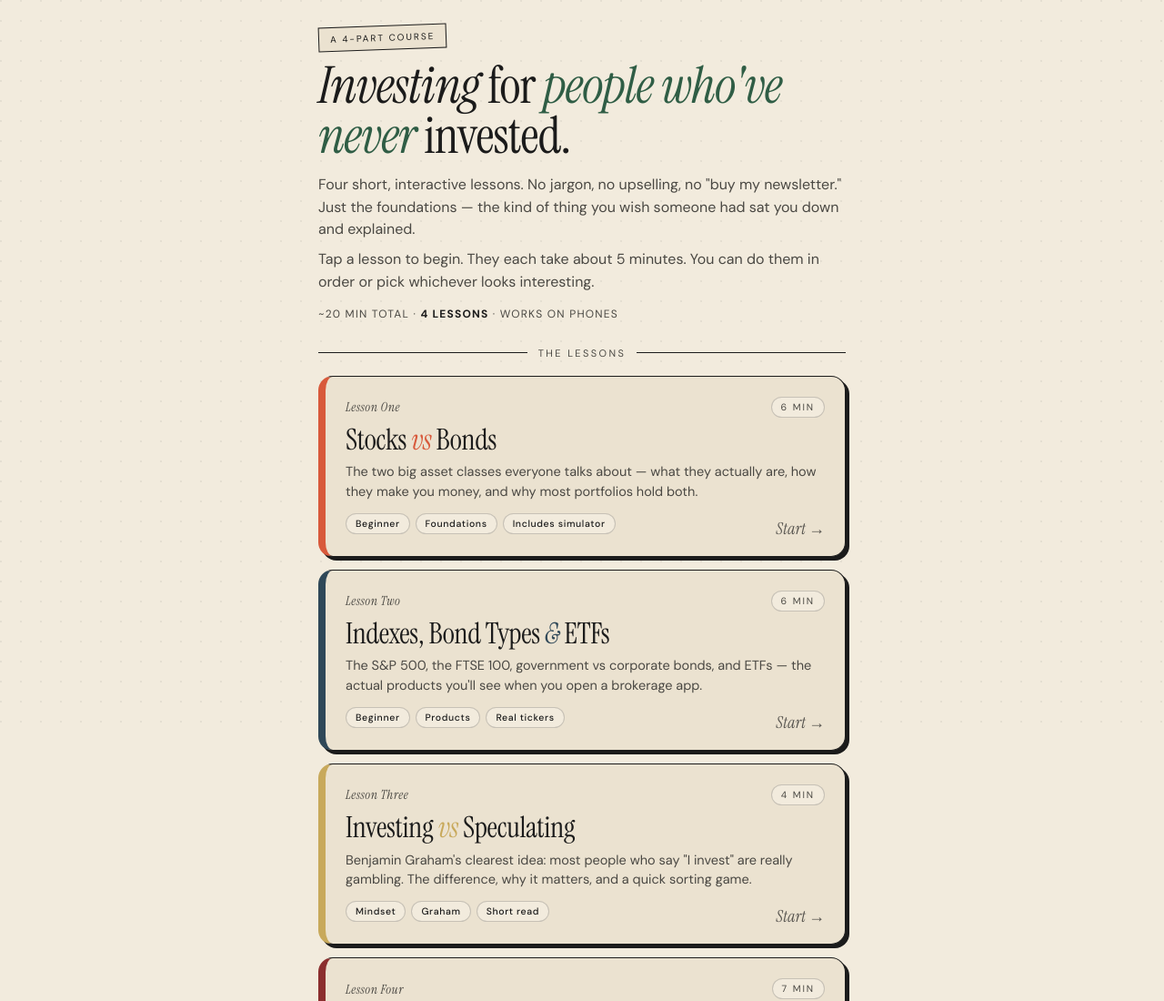
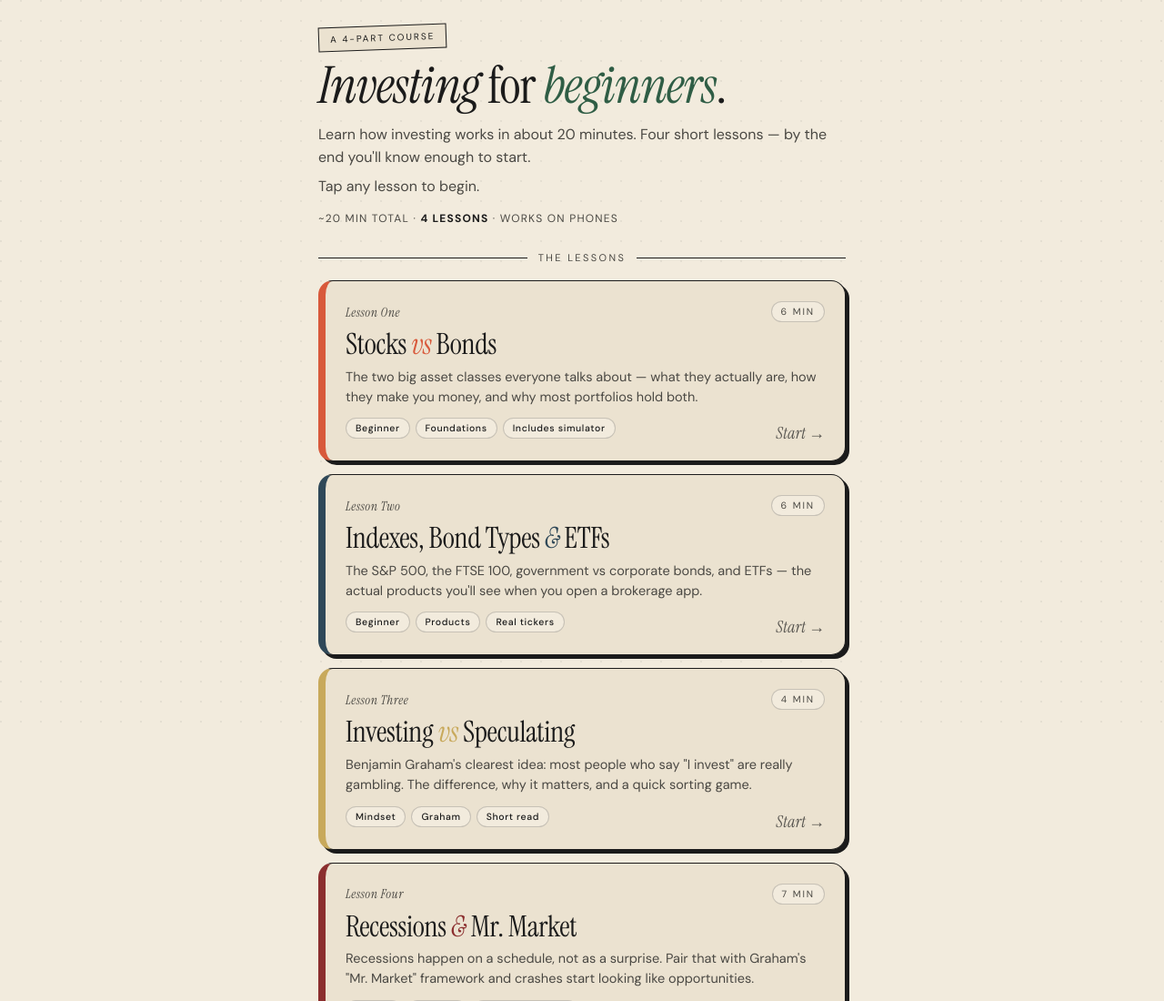
Before and after one commit to sbmdjordan/investing-101, a plain HTML site: page index.html in a window 1280 px wide. Shown: the top 1100 px of the page at 91% size. Drawn offline with Linux system fonts and the light colour scheme.

Commit message:
Rewrite hero copy — direct, benefit-first

```diff
--- a/index.html
+++ b/index.html
@@ -239,9 +239,9 @@
 
   <header class="hero">
     <span class="stamp">A 4-Part Course</span>
-    <h1><span class="it">Investing</span> for <span class="green">people who've never</span> invested.</h1>
-    <p class="intro">Four short, interactive lessons. No jargon, no upselling, no "buy my newsletter." Just the foundations — the kind of thing you wish someone had sat you down and explained.</p>
-    <p class="intro">Tap a lesson to begin. They each take about 5 minutes. You can do them in order or pick whichever looks interesting.</p>
+    <h1><span class="it">Investing</span> for <span class="green">beginners</span>.</h1>
+    <p class="intro">Learn how investing works in about 20 minutes. Four short lessons — by the end you'll know enough to start.</p>
+    <p class="intro">Tap any lesson to begin.</p>
     <div class="meta">~20 min total · <strong>4 lessons</strong> · works on phones</div>
   </header>
 
```
